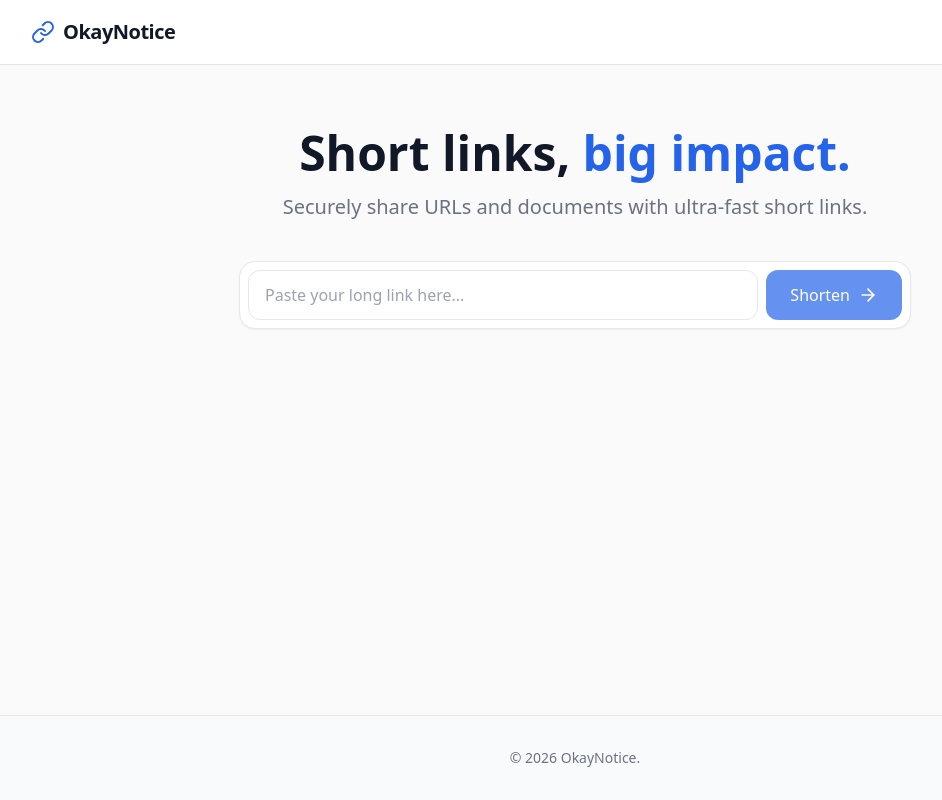
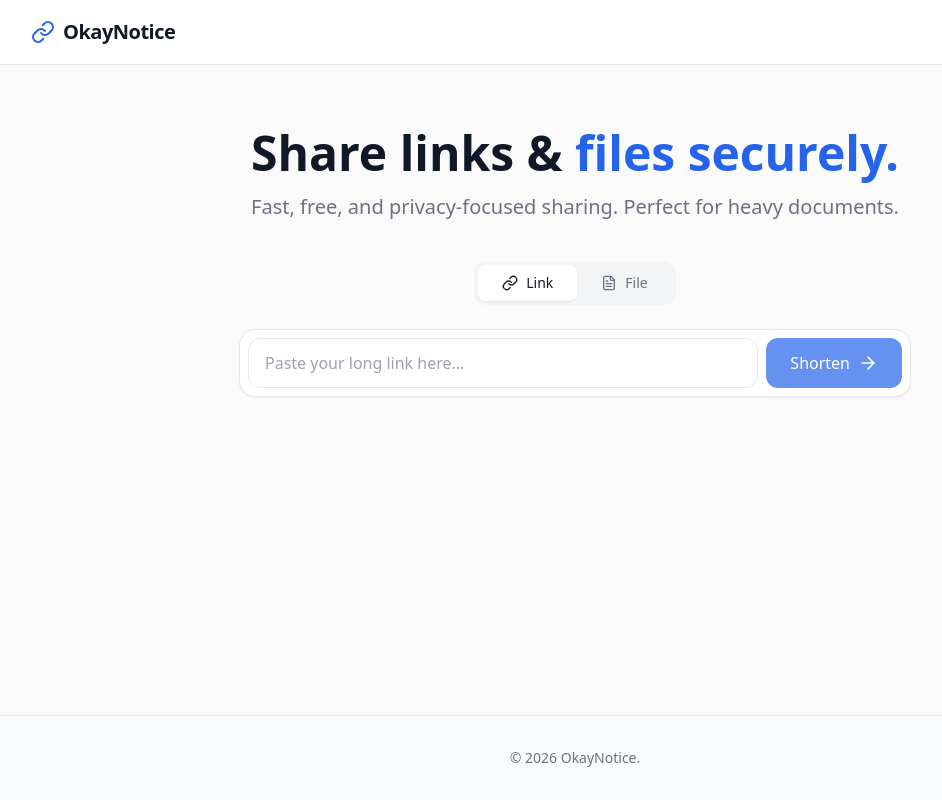
Before and after one commit to OkayNotice/OkayNotice, a Next.js app: page / in a window 1280 px wide. Shown: the whole page, without its empty margins (65-1007 px from the left). Built offline with nearby package versions, Linux system fonts and the light colour scheme.

Commit message:
Update page.tsx

```diff
--- a/app/page.tsx
+++ b/app/page.tsx
@@ -1,23 +1,74 @@
 "use client";
 import { useState } from "react";
-import { ArrowRight, LinkIcon } from "lucide-react";
+import { ArrowRight, LinkIcon, FileText, UploadCloud } from "lucide-react";
 
 export default function Home() {
+  const [mode, setMode] = useState<"url" | "file">("url");
   const [url, setUrl] = useState("");
+  const [file, setFile] = useState<File | null>(null);
   const [result, setResult] = useState("");
   const [loading, setLoading] = useState(false);
 
   const handleCreate = async () => {
+    setLoading(true);
+    setResult("");
+
+    try {
+      if (mode === "url") {
         if (!url) return;
-    setLoading(true);
-    try {
         const res = await fetch("/api/create", {
           method: "POST",
           body: JSON.stringify({ destinationUrl: url, type: "url" }),
         });
         const data = await res.json();
         if (data.success) setResult(data.shortLink);
+        else alert("Error: " + data.error);
+      }
+
+      else if (mode === "file") {
+        if (!file) return;
+
+        // 1. Get the upload ticket from our API
+        const passRes = await fetch("/api/upload", {
+          method: "POST",
+          body: JSON.stringify({
+            filename: file.name,
+            contentType: file.type,
+            fileSize: file.size,
+          }),
+        });
+        const passData = await passRes.json();
+
+        if (!passData.success) {
+          alert("Error: " + passData.error);
+          setLoading(false);
+          return;
+        }
+
+        // 2. Upload directly to Cloudflare R2
+        const uploadRes = await fetch(passData.signedUrl, {
+          method: "PUT",
+          body: file,
+          headers: { "Content-Type": file.type },
+        });
+
+        if (!uploadRes.ok) throw new Error("Cloudflare rejected the upload.");
+
+        // 3. Save the file record in Firestore
+        // We use a special "r2://" tag so our redirect engine knows it's a secure file
+        const createRes = await fetch("/api/create", {
+          method: "POST",
+          body: JSON.stringify({
+            destinationUrl: `r2://${passData.fileKey}`,
+            type: "file"
+          }),
+        });
+
+        const createData = await createRes.json();
+        if (createData.success) setResult(createData.shortLink);
+      }
     } catch (error) {
+      alert("Network error. Please try again.");
       console.error(error);
     } finally {
       setLoading(false);
@@ -27,13 +78,34 @@ export default function Home() {
   return (
     <div className="max-w-4xl mx-auto px-4 py-16 text-center">
       <h1 className="text-4xl sm:text-5xl font-extrabold text-gray-900 mb-4">
-        Short links, <span className="text-blue-600">big impact.</span>
+        Share links & <span className="text-blue-600">files securely.</span>
       </h1>
       <p className="max-w-2xl mx-auto text-xl text-gray-500 mb-10">
-        Securely share URLs and documents with ultra-fast short links.
+        Fast, free, and privacy-focused sharing. Perfect for heavy documents.
       </p>
 
+      {/* The Toggle Switch */}
+      <div className="flex justify-center mb-6">
+        <div className="bg-gray-100 p-1 rounded-xl inline-flex">
+          <button
+            onClick={() => setMode("url")}
+            className={`flex items-center gap-2 px-6 py-2 rounded-lg text-sm font-medium transition-colors ${mode === "url" ? "bg-white text-gray-900 shadow-sm" : "text-gray-500 hover:text-gray-900"}`}
+          >
+            <LinkIcon className="w-4 h-4" /> Link
+          </button>
+          <button
+            onClick={() => setMode("file")}
+            className={`flex items-center gap-2 px-6 py-2 rounded-lg text-sm font-medium transition-colors ${mode === "file" ? "bg-white text-gray-900 shadow-sm" : "text-gray-500 hover:text-gray-900"}`}
+          >
+            <FileText className="w-4 h-4" /> File
+          </button>
+        </div>
+      </div>
+
+      {/* The Input Area */}
       <div className="max-w-2xl mx-auto bg-white p-2 rounded-2xl shadow-sm border border-gray-200 flex flex-col sm:flex-row gap-2">
+
+        {mode === "url" ? (
           <input
             type="url"
             placeholder="Paste your long link here..."
@@ -41,16 +113,31 @@ export default function Home() {
             onChange={(e) => setUrl(e.target.value)}
             className="flex-grow pl-4 pr-3 py-3 border border-gray-200 rounded-xl focus:ring-blue-500 focus:border-blue-500 outline-none"
           />
+        ) : (
+          <label className="flex-grow flex items-center justify-center border-2 border-dashed border-gray-300 rounded-xl bg-gray-50 hover:bg-gray-100 cursor-pointer py-3 px-4 transition-colors">
+            <UploadCloud className="w-5 h-5 text-gray-400 mr-2" />
+            <span className="text-gray-600 text-sm font-medium truncate">
+              {file ? file.name : "Tap to browse files (Max 5MB)"}
+            </span>
+            <input
+              type="file"
+              className="hidden"
+              onChange={(e) => setFile(e.target.files?.[0] || null)}
+            />
+          </label>
+        )}
+
         <button
           onClick={handleCreate}
-          disabled={loading || !url}
+          disabled={loading || (mode === "url" ? !url : !file)}
           className="flex items-center justify-center px-6 py-3 rounded-xl text-white bg-blue-600 hover:bg-blue-700 disabled:opacity-70"
         >
-          {loading ? "Shortening..." : "Shorten"}
+          {loading ? "Processing..." : mode === "url" ? "Shorten" : "Upload"}
           {!loading && <ArrowRight className="ml-2 h-5 w-5" />}
         </button>
       </div>
 
+      {/* The Result Area */}
       {result && (
         <div className="mt-6 max-w-2xl mx-auto p-4 bg-green-50 border border-green-200 rounded-xl flex justify-between items-center gap-4">
           <span className="text-green-800 font-medium truncate">{result}</span>
```
Lines whose indentation alone changed are shown as unchanged.
